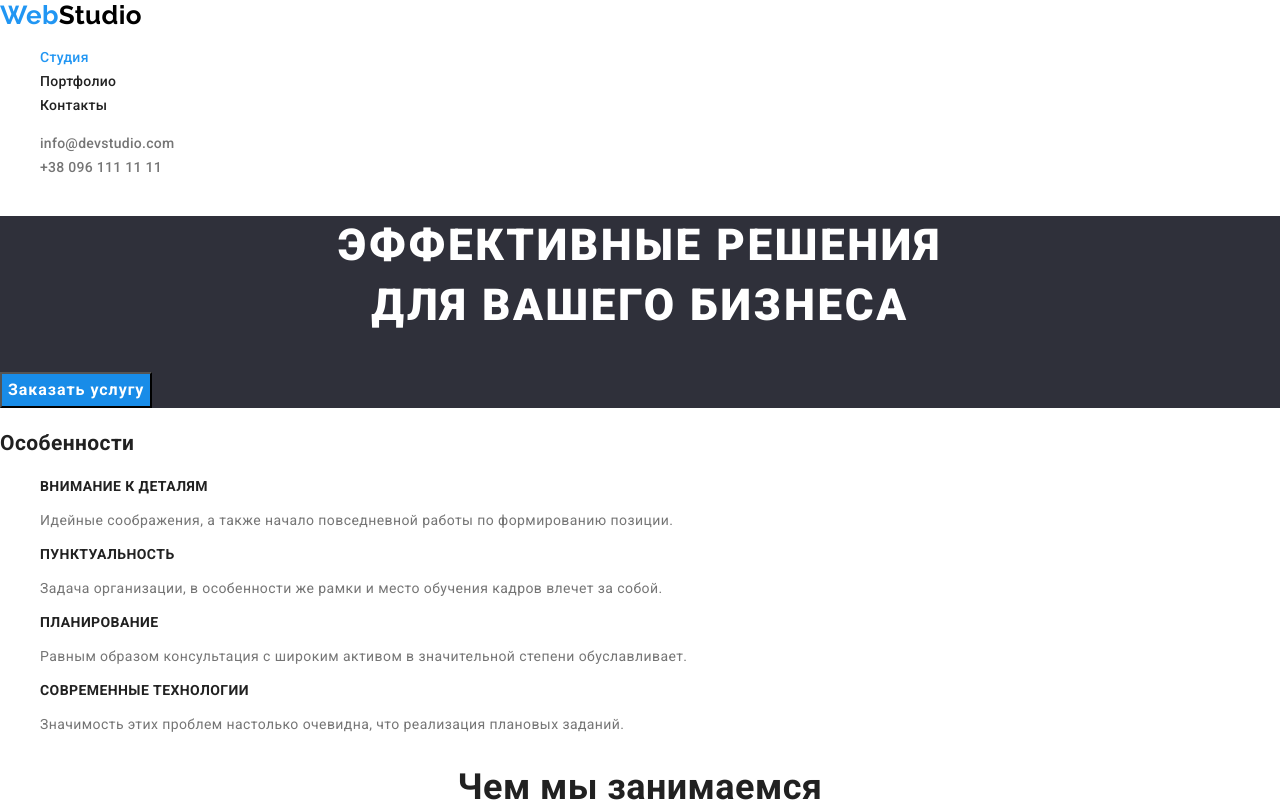
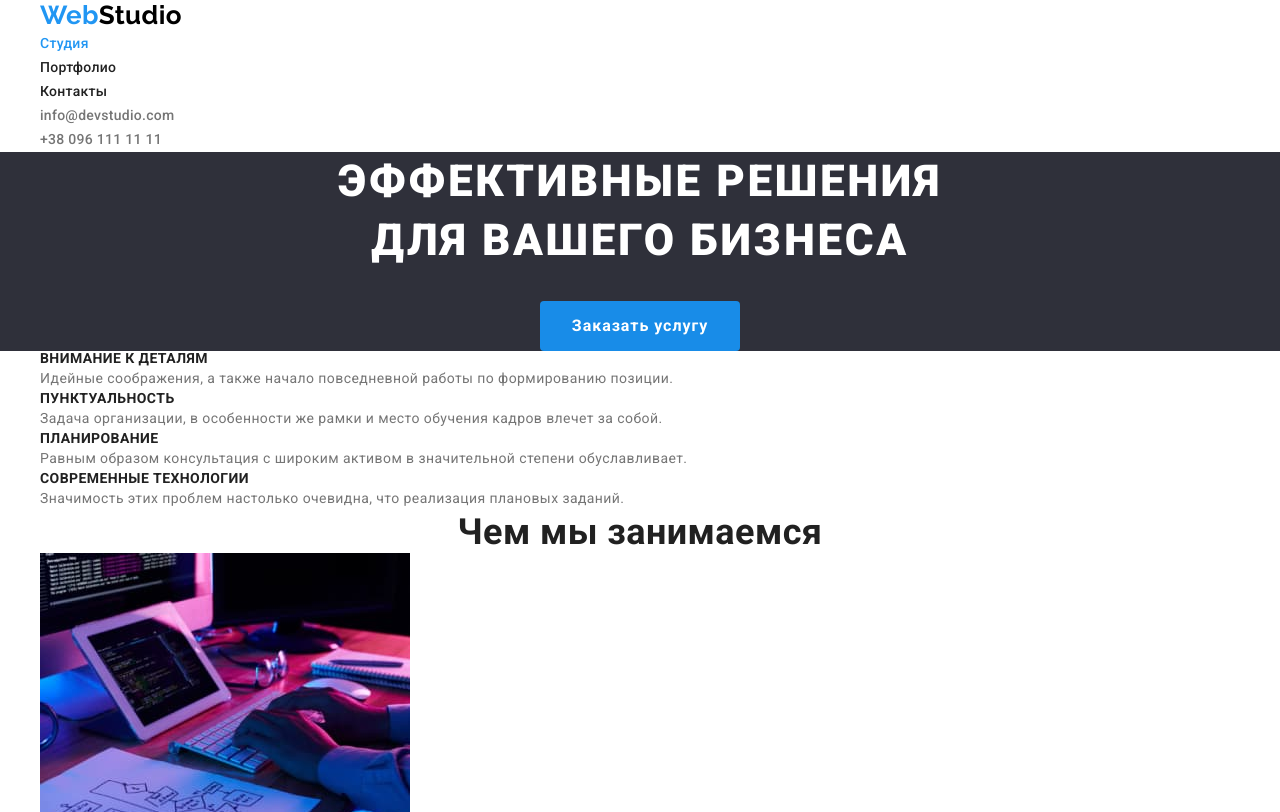
Before and after one commit to Vladyslav-H/goit-markup-hw-03, a plain HTML site: page index.html in a window 1280 px wide. Shown: the top 812 px of the page. Drawn offline with nearby package versions, Linux system fonts and the light colour scheme.

Commit message:
Убирает маржины и падинги заголовков, абзацев, списков. Оформляет кнопку на главной странице.

```diff
--- a/css/styles.css
+++ b/css/styles.css
@@ -21,6 +21,20 @@ body {
   font-size: 14px;
   line-height: 1.71;
 }
+ul {
+  margin: 0;
+  padding: 0;
+}
+p,
+h1,
+h2,
+h3,
+h4,
+h5,
+h6 {
+  margin-top: 0;
+  margin-bottom: 0;
+}
 .nolist {
   list-style: none;
 }
@@ -42,6 +56,8 @@ body {
 }
 
 /*Шапка*/
+.site-nav {
+}
 .site-nav .link {
   color: var(--title-text-color);
   font-weight: 500;
@@ -56,6 +72,8 @@ body {
 }
 .site-nav .link.current {
   color: var(--accent-text-color);
+}
+.contacts-nav {
 }
 .contacts-nav a {
   color: var(--primary-text-color);
@@ -73,13 +91,16 @@ body {
 /*Герой*/
 .hero {
   background-color: var(--accent-bacground);
+  text-align: center;
 }
 .hero-tytle {
+  margin-bottom: 30px;
+
   color: var(--accent-title-color);
   font-weight: 900;
   font-size: 44px;
   line-height: 1.36;
-  text-align: center;
+
   letter-spacing: 0.06em;
   text-transform: uppercase;
 }
@@ -87,19 +108,26 @@ body {
   cursor: pointer;
   font-family: inherit;
 }
-.primary {
+.button.primary {
+  min-width: 200px;
+  padding: 10px 32px;
+  border-radius: 4px;
+  border: transparent;
+
   color: var(--accent-title-color);
   background-color: var(--button-background);
   font-weight: 700;
   font-size: 16px;
   line-height: 1.87;
-  display: flex;
+  /* display: flex;*/
   align-items: center;
   text-align: center;
   letter-spacing: 0.06em;
 }
 
 /*Блок-Особенности*/
+.feature {
+}
 .feature-title {
   color: var(--title-text-color);
 }
@@ -112,6 +140,8 @@ body {
 }
 
 /*Блок-Чем мы занимаемся*/
+.work {
+}
 .work-title {
   color: var(--title-text-color);
   font-weight: 700;
@@ -194,3 +224,8 @@ body {
   line-height: 2;
   letter-spacing: 0.06em;
 }
+.container {
+  width: 1200px;
+  margin-left: auto;
+  margin-right: auto;
+}
--- a/index.html
+++ b/index.html
@@ -16,6 +16,7 @@
 <body>
     <!--Шапка сайта-->
     <header>
+        <div class="container">
         <nav>
             <a href="./index.html" class="logo">Web<span class="logo-top">Studio</span></a>
             <!--Меню навигации-->
@@ -29,6 +30,7 @@
                 <li><a href="mailto:info@devstudio.com">info@devstudio.com</a></li>
                 <li><a href="tel:+380961111111">+38 096 111 11 11</a></li>
             </ul>
+            </div>
     </header>
 
     <main>
@@ -39,7 +41,7 @@
         </section>
         <!--Особенности-->
         <section class="feature">
-            <h2 class="feature-title">Особенности</h2>
+           <div class="container">
             <ul class="feature-list nolist">
                 <li>
                     <h3 class="feature-item">Внимание к деталям</h3>
@@ -67,10 +69,11 @@
                 </li>
 
             </ul>
-
+</div>
         </section>
         <!--Чем мы занимаемся-->
         <section class="work">
+            <div class="container">
             <h2 class="work-title">Чем мы занимаемся</h2>
             <ul class="work-list nolist">
                 <li>
@@ -92,9 +95,11 @@
                         height="294">
                 </li>
             </ul>
+            </div>
         </section>
         <!--Наша команда-->
         <section class="team">
+            <div class="container">
             <h2 class="team-title">Наша команда</h2>
             <ul class="team-list nolist">
                 <li>
@@ -130,10 +135,12 @@
                             <p class="text">UI Designer</p>
                 </li>
             </ul>
+            </div>
         </section>
     </main>
 
-    <footer class="bottom">
+    <footer class="bottom container">
+
         <a href="./index.html" class="logo">Web<span class="logo-bottom">Studio</span></a>
         <address>
             <ul class="contacts-bottom nolist">
@@ -150,6 +157,7 @@
 
 
         </address>
+
     </footer>
 </body>
 
```
Also changed, not shown: portfolio.html (+4 -2 lines).
